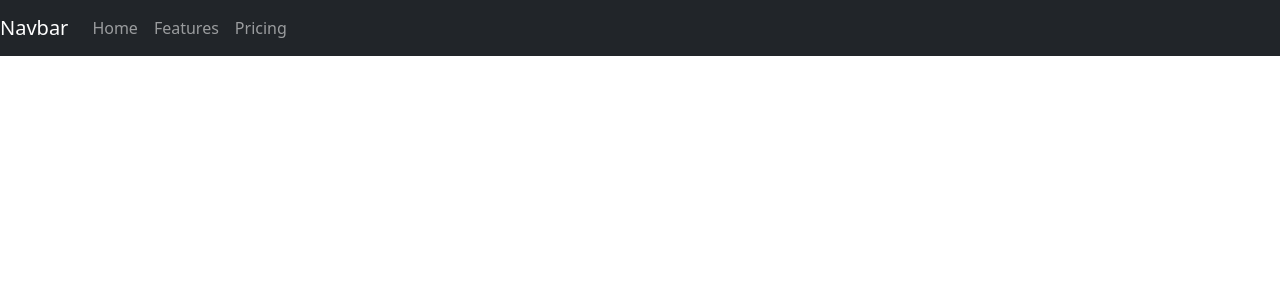
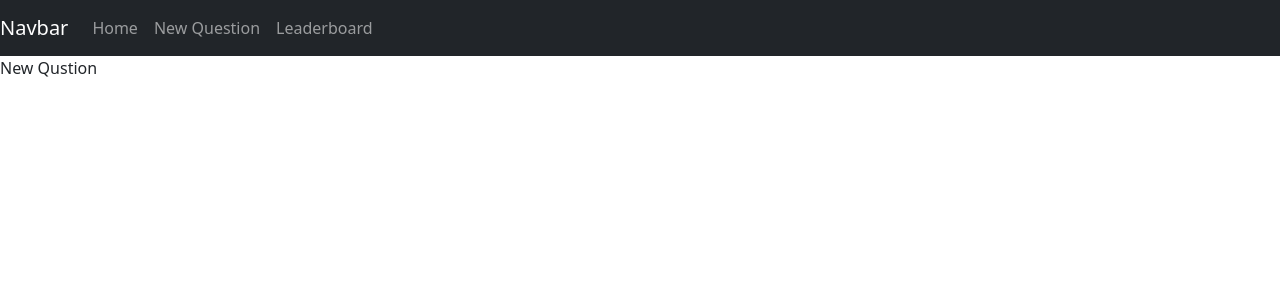
Before and after one commit to HossamElharmeil/wouldyourather, a React (Create React App) app: page /new in a window 1280 px wide. Shown: the top 300 px of the page. Built offline with nearby package versions, Linux system fonts and the light colour scheme.

Commit message:
router: link components

```diff
--- a/src/App.js
+++ b/src/App.js
@@ -4,14 +4,18 @@ import 'bootstrap/dist/css/bootstrap.min.css';
 import TheNavBar from './components/TheNavBar'
 
 import { BrowserRouter, Switch, Route } from 'react-router-dom'
+import Home from './components/Home'
+import NewQuestion from './components/NewQuestion'
+import Leaderboard from './components/Leaderboard';
 
 function App() {
   return <>
     <TheNavBar />
     <BrowserRouter>
       <Switch>
-        <Route exact path='/' component={() => <div>Main</div>} />
-        <Route exact path='/home' component={() => <div>Home</div> } />
+        <Route exact path='/' component={Home} />
+        <Route exact path='/new' component={NewQuestion} />
+        <Route exact path='/leaderboard' component={Leaderboard} />
       </Switch>
     </BrowserRouter>
     </>
--- /dev/null
+++ b/src/components/Home.js
@@ -0,0 +1,5 @@
+const Home = () => {
+    return <div>Home</div>
+}
+
+export default Home
--- /dev/null
+++ b/src/components/Leaderboard.js
@@ -0,0 +1,5 @@
+const Leaderboard = () => {
+    return <div>Leaderboard</div>
+}
+
+export default Leaderboard
--- /dev/null
+++ b/src/components/NewQuestion.js
@@ -0,0 +1,5 @@
+const NewQuestion = () => {
+    return <div>New Qustion</div>
+}
+
+export default NewQuestion
--- a/src/components/TheNavBar.js
+++ b/src/components/TheNavBar.js
@@ -5,8 +5,8 @@ const TheNavBar = () => {
         <Navbar.Brand href="#home">Navbar</Navbar.Brand>
         <Nav className="mr-auto">
             <Nav.Link href="/">Home</Nav.Link>
-            <Nav.Link href="/home">Features</Nav.Link>
-            <Nav.Link href="#pricing">Pricing</Nav.Link>
+            <Nav.Link href="/new">New Question</Nav.Link>
+            <Nav.Link href="/leaderboard">Leaderboard</Nav.Link>
         </Nav>
     </Navbar>
 }
```
